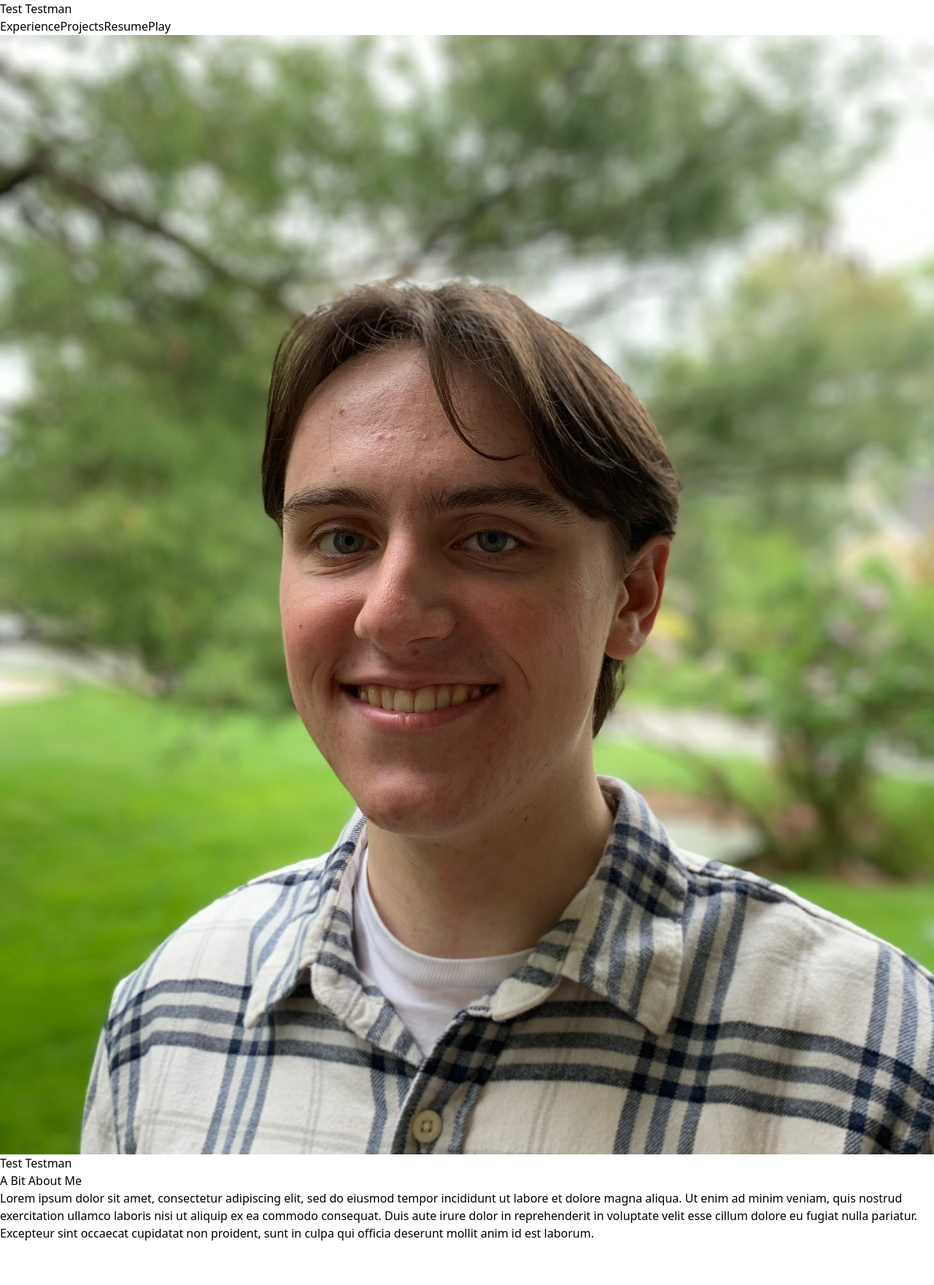
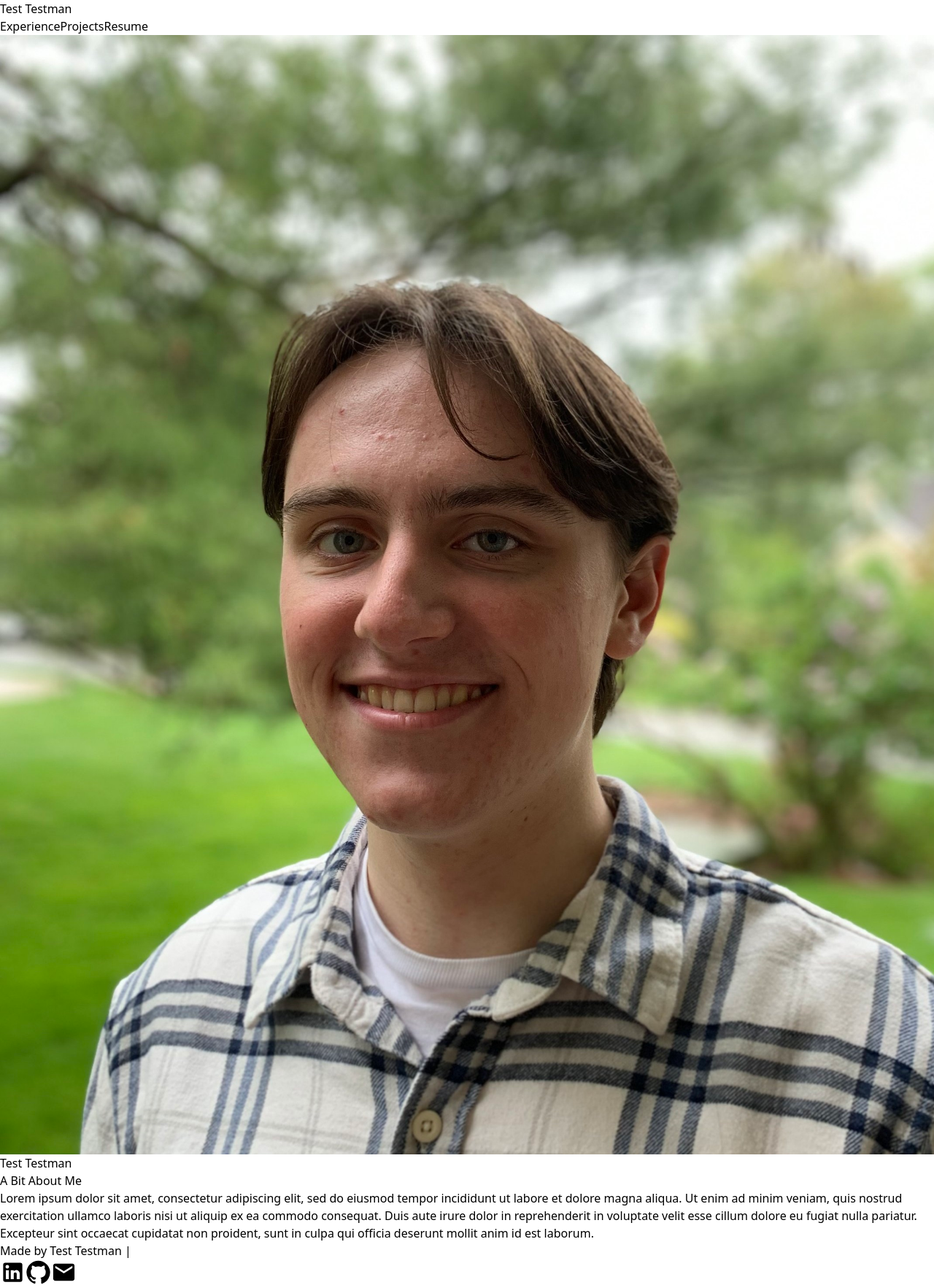
Before and after one commit to jpraissman/personal-website, a React (Vite) app: page / in a window 1280 px wide. Shown: the whole page at 73% size. Before the commit the page ends 1702 px from the top, so only its background shows below. Built offline with nearby package versions, Linux system fonts and the light colour scheme.

Commit message:
Created footer

```diff
--- /dev/null
+++ b/src/components/Footer.tsx
@@ -0,0 +1,39 @@
+import LinkedInIcon from "@mui/icons-material/LinkedIn";
+import GitHubIcon from "@mui/icons-material/GitHub";
+import EmailIcon from "@mui/icons-material/Email";
+
+function Footer() {
+  return (
+    <div className="flex max-w-screen items-center gap-1 justify-center p-2 text-gray-200 text-lg">
+      <span>Made by Test Testman | </span>
+      <div className="flex flex-row gap-3">
+        <a
+          className="hover:text-gray-300"
+          href={"https://www.linkedin.com/in/jordan-praissman/"}
+          target="_blank"
+          rel="noopener noreferrer"
+        >
+          <LinkedInIcon fontSize="large" />
+        </a>
+        <a
+          className="hover:text-gray-300"
+          href={"https://github.com/jpraissman"}
+          target="_blank"
+          rel="noopener noreferrer"
+        >
+          <GitHubIcon fontSize="large" />
+        </a>
+        <a
+          className="hover:text-gray-300"
+          href={"mailto:jordanpraissman@gmail.com"}
+          target="_blank"
+          rel="noopener noreferrer"
+        >
+          <EmailIcon fontSize="large" />
+        </a>
+      </div>
+    </div>
+  );
+}
+
+export default Footer;
--- a/src/components/NavBar.tsx
+++ b/src/components/NavBar.tsx
@@ -1,3 +1,5 @@
+import LinkedInIcon from "@mui/icons-material/LinkedIn";
+
 function NavBar() {
   return (
     <div className="flex flex-col justify-between md:flex-row max-w-screen gap-4 items-center p-4">
@@ -9,8 +11,7 @@ function NavBar() {
           Test Testman
         </a>
       </div>
-      <div className="text-right text-white">
-        <div className="space-x-8 text-lg">
+      <div className="space-x-8 text-xl text-right text-white font-semibold">
         <a className="hover:text-gray-300" href={"/experience"}>
           Experience
         </a>
@@ -20,10 +21,6 @@ function NavBar() {
         <a className="hover:text-gray-300" href={"/resume"}>
           Resume
         </a>
-          <a className="hover:text-gray-300" href={"/play"}>
-            Play
-          </a>
-        </div>
       </div>
     </div>
   );
--- a/src/pages/Experience.tsx
+++ b/src/pages/Experience.tsx
@@ -5,6 +5,7 @@ import mtwfyImage from "../images/mtwfy.png";
 import tmcImage from "../images/tmc.jpg";
 import oasisImage from "../images/oasis.jpg";
 import * as motion from "motion/react-client";
+import Footer from "../components/Footer";
 
 function Experience() {
   return (
@@ -75,6 +76,7 @@ function Experience() {
           companyWebsite="https://www.managementcenter.org/"
         />
       </div>
+      <Footer />
     </div>
   );
 }
--- a/src/pages/Home.tsx
+++ b/src/pages/Home.tsx
@@ -1,3 +1,4 @@
+import Footer from "../components/Footer";
 import NavBar from "../components/NavBar";
 import meImage from "../images/Me.jpg";
 import * as motion from "motion/react-client";
@@ -37,6 +38,7 @@ function Home() {
           </motion.div>
         </div>
       </div>
+      <Footer />
     </div>
   );
 }
--- a/src/pages/Projects.tsx
+++ b/src/pages/Projects.tsx
@@ -4,6 +4,7 @@ import localMusicFinderLogo from "../images/music-finder-logo.png";
 import personalWebsiteImage from "../images/personal-website.png";
 import threeTriosImage from "../images/three-trios.png";
 import squareGameImage from "../images/square-game.png";
+import Footer from "../components/Footer";
 
 function Projects() {
   return (
@@ -148,6 +149,7 @@ function Projects() {
           frontendLink=""
         />
       </div>
+      <Footer />
     </div>
   );
 }
```
Lines whose indentation alone changed are shown as unchanged.
